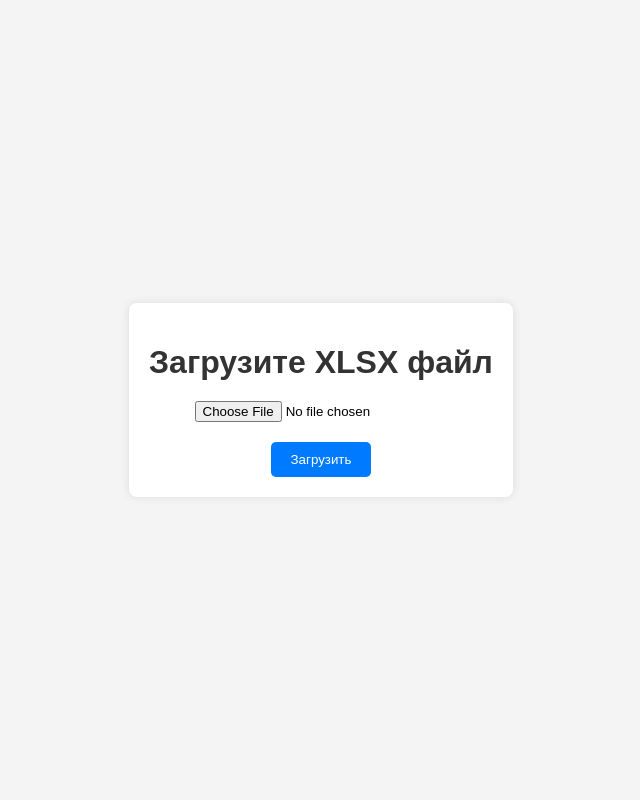
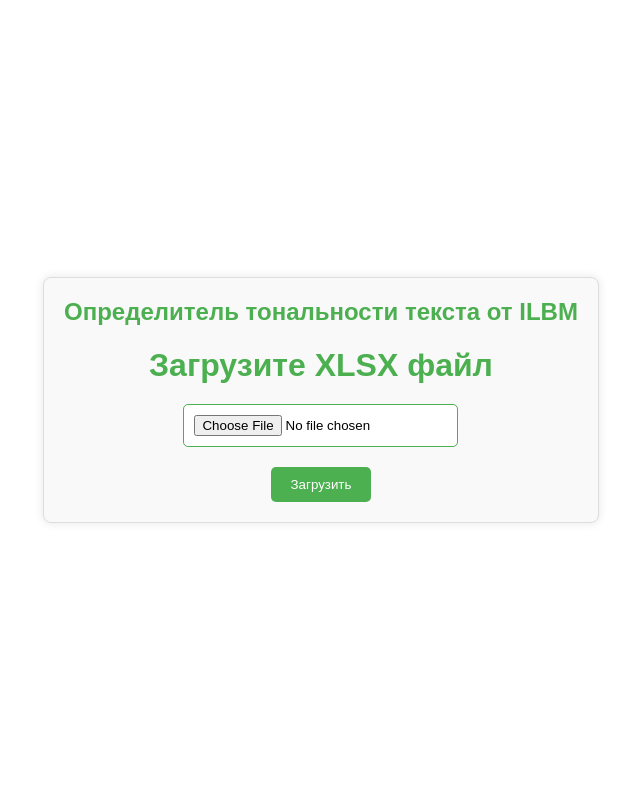
Before and after one commit to Red0c-slgs/ILBM-AI-LearningLab, a Flask app: page / in a window 1280 px wide. Shown: the whole page, without its empty margins (319-959 px from the left). Run offline with Flask 3, Linux system fonts and the light colour scheme.

Commit message:
исправлен html(upload)

```diff
--- a/app.py
+++ b/app.py
@@ -45,6 +45,13 @@ def upload_file():
         return render_template('upload.html', error="Недопустимый формат файла")
 
 
+@app.route('/text', methods=['POST'])
+def text_mess_get():
+
+    pass
+
+
+
 
 if __name__ == '__main__':
     app.run(debug=True)
--- a/templates/upload.html
+++ b/templates/upload.html
@@ -1,56 +1,71 @@
 <!DOCTYPE html>
 <html lang="ru">
-<head><!-- добавить шапку с названием конкурса и названием команды: AI learning lab, ILBM-->
+<head>
     <meta charset="UTF-8">
     <meta name="viewport" content="width=device-width, initial-scale=1.0">
-    <title>Загрузка XLSX файла</title>
+    <title>Определитель тональности текста от ILBM</title>
     <style>
         body {
             font-family: Arial, sans-serif;
-            background-color: #f4f4f4;
+            background-color: #fff; /* Белый фон */
             margin: 0;
             padding: 0;
             display: flex;
             justify-content: center;
             align-items: center;
             height: 100vh;
+            color: #000; /* Черный текст */
         }
         .container {
-            background-color: #fff;
+            background-color: #f9f9f9; /* Светло-серый контейнер */
             padding: 20px;
             border-radius: 8px;
             box-shadow: 0 0 10px rgba(0, 0, 0, 0.1);
             text-align: center;
+            border: 1px solid #ddd; /* Серая рамка */
         }
         h1 {
             margin-bottom: 20px;
-            color: #333;
+            color: #4CAF50; /* Зеленый цвет */
+        }
+        .header {
+            font-size: 24px;
+            font-weight: bold;
+            margin-bottom: 20px;
+            color: #4CAF50; /* Зеленый цвет */
         }
         input[type="file"] {
             margin-bottom: 20px;
+            background-color: #fff; /* Белый фон для input */
+            color: #000; /* Черный текст */
+            border: 1px solid #4CAF50; /* Зеленая рамка */
+            padding: 10px;
+            border-radius: 5px;
         }
         button {
-            background-color: #007bff;
-            color: #fff;
+            background-color: #4CAF50; /* Зеленый фон */
+            color: #fff; /* Белый текст */
             border: none;
             padding: 10px 20px;
             border-radius: 5px;
             cursor: pointer;
+            transition: background-color 0.3s ease;
         }
         button:hover {
-            background-color: #0056b3;
+            background-color: #45a049; /* Темно-зеленый при наведении */
         }
         .message {
             margin-top: 20px;
-            color: #28a745;
+            color: #4CAF50; /* Зеленый цвет */
         }
         .error {
-            color: #dc3545;
+            color: #ff4444; /* Красный цвет для ошибок */
         }
     </style>
 </head>
 <body>
     <div class="container">
+        <div class="header">Определитель тональности текста от ILBM</div>
         <h1>Загрузите XLSX файл</h1>
         <form action="/upload" method="POST" enctype="multipart/form-data">
             <input type="file" name="file" accept=".xlsx" required>
```
